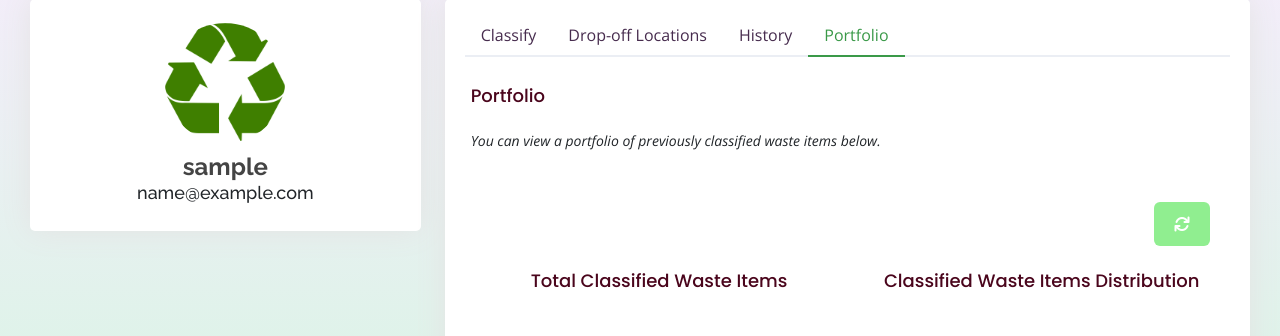
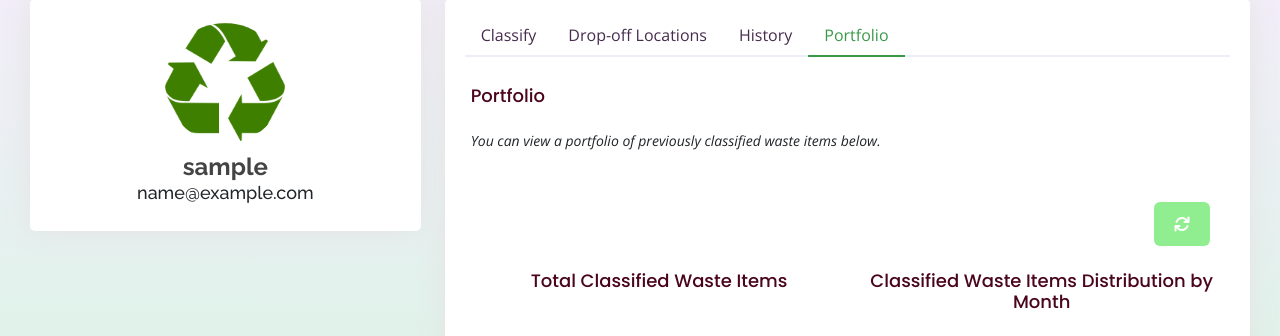
Before and after one commit to CEN5035-Summer-2023-Software-Eng/final-project-group_2, a Flask app: template templates/profile.html in a window 1280 px wide, after a click on "Portfolio". Shown: the part 146-482 px from the top of the page. Run offline with Flask 3, Linux system fonts and the light colour scheme; the visitor is signed in with stand-in values (Sample User, id 1); the template is opened without the code that fills it: most values are stand-ins (such as "Sample title", 1, 10 or a date in 2020); data that the repository does not hold is empty; a map, chart or similar area stays blank; some libraries are stand-ins or nearby versions.

Commit message:
Edit stacked bar chart title

```diff
--- a/templates/profile.html
+++ b/templates/profile.html
@@ -261,7 +261,7 @@
 
                             <!-- Stacked Bar Chart -->
                             <div class="col-md-6 text-center">
-                                <h5 class="card-title">Classified Waste Items Distribution</h5>
+                                <h5 class="card-title">Classified Waste Items Distribution by Month</h5>
                                 <canvas id="stacked-bar-chart" width="400" height="300"></canvas>
                             </div>
                         </div>
@@ -619,7 +619,6 @@
                 data: dataPoints
             });
         });
-
         // Create the chart
         new Chart(ctx, {
             type: 'bar',
```
